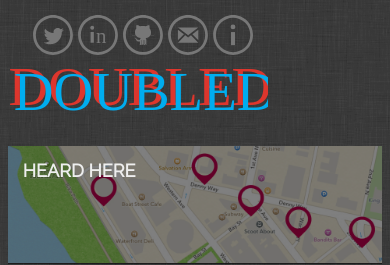
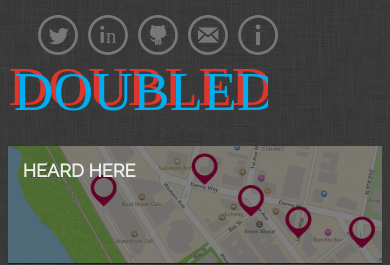
Before and after one commit to diannamertz/doubledi.github.com, a Jekyll site: the page built from index.html, in a window 390 px wide. Shown: the top 265 px of the page. Built offline with Jekyll 4.4.1, drawn with Linux system fonts in a browser that asks for light colours.

Commit message:
final index fix

```diff
--- a/css/style.css
+++ b/css/style.css
@@ -285,7 +285,6 @@ h4 {
   nav li {
     float: left;
     margin-left: 0;
-    padding-left: 0;
   }
 }
 
```
